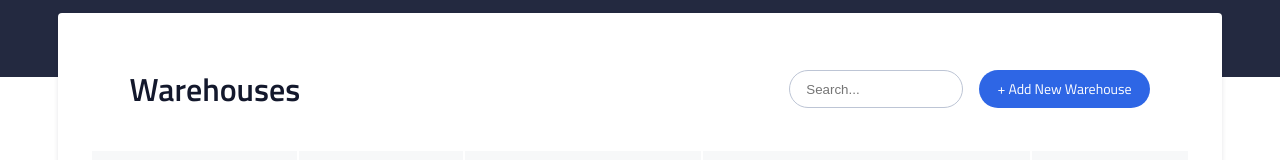
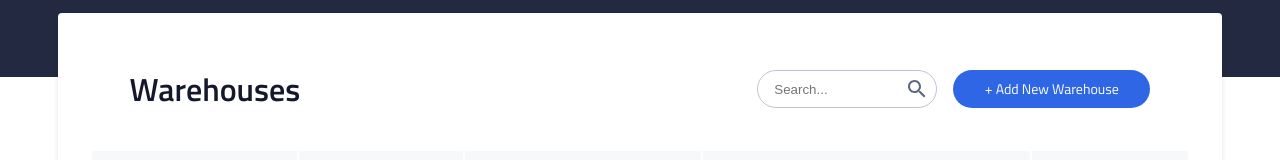
Before and after one commit to f2xiao/instock-frontend, a React (Create React App) app: page / in a window 1280 px wide. Shown: the part 123-283 px from the top of the page. Built offline with nearby package versions, Linux system fonts and the light colour scheme; no server answers.

Commit message:
adjust some paddings

```diff
--- a/src/components/PageTitle/PageTitle.scss
+++ b/src/components/PageTitle/PageTitle.scss
@@ -1,12 +1,7 @@
 @use "../../styles/partials/variables" as *;
 @use "../../styles/partials/mixins" as *;
 .page-title {
-  @include responsive-property(
-    padding,
-    $padding-m 0,
-    $padding-t 0,
-    $padding-d 0
-  );
+  @include responsive-property(padding, $padding-m, $padding-t, $padding-d);
   border-bottom: 1px solid $color-border;
   @include flex;
   justify-content: space-between;
--- a/src/components/Table/Table.jsx
+++ b/src/components/Table/Table.jsx
@@ -142,7 +142,7 @@ const Table = ({ type, headers, searchTerm, warehouseInventories = false }) => {
               <td className="table__cta">
                 <img
                   alt="delete icon"
-                  className="table__icon"
+                  className="table__icon table__icon--first"
                   src={deleteIcon}
                   onClick={() => {
                     handleItemDeleteClick(item);
--- a/src/components/Table/Table.scss
+++ b/src/components/Table/Table.scss
@@ -2,7 +2,6 @@
 @use "../../styles/partials/mixins" as *;
 
 .table {
-
   &__header {
     position: relative;
     cursor: pointer;
@@ -27,7 +26,7 @@
   }
 
   &__icon {
-    &:first-of-type {
+    &--first {
       margin-right: 1rem;
     }
     cursor: pointer;
--- a/src/components/TableList/TableList.jsx
+++ b/src/components/TableList/TableList.jsx
@@ -2,6 +2,7 @@ import "./TableList.scss";
 import Table from "../../components/Table/Table";
 import { Link } from "react-router-dom";
 import { useState } from "react";
+import searchIcon from "../../assets/icons/search-24px.svg";
 
 const TableList = ({ headers, type, title, ctaText }) => {
   const [searchTerm, setSearchTerm] = useState();
@@ -16,11 +17,19 @@ const TableList = ({ headers, type, title, ctaText }) => {
       <div className="table-list__header">
         <h1>{title}</h1>
         <form className="table-list__form">
-          <input
-            type="search"
-            placeholder="Search..."
-            onChange={handleSearch}
-          />
+          <div className="table-list__search">
+            <img
+              className="table-list__icon"
+              src={searchIcon}
+              alt="search icon"
+            />
+            <input
+              className="table-list__input"
+              type="search"
+              placeholder="Search..."
+              onChange={handleSearch}
+            />
+          </div>
           <Link className="table-list__cta" to={`/${type}/add`}>
             {ctaText}
           </Link>
--- a/src/components/TableList/TableList.scss
+++ b/src/components/TableList/TableList.scss
@@ -20,11 +20,37 @@
     @include responsive-property(padding-top, 1rem, 0);
   }
 
+  &__search {
+    // @include responsive-property(flex-grow, 1, 0);
+    position: relative;
+
+    @include flex;
+    gap: 1rem;
+    @include responsive-property(width, 100%, 100%);
+    @include responsive-property(max-width, none, 11.5625rem, 17.125rem);
+  }
+
+  &__input {
+    width: 100%;
+    &::placeholder {
+      text-transform: capitalize;
+    }
+  }
+
+  &__icon {
+    position: absolute;
+    top: 50%;
+    right: 0.5rem;
+    transform: translateY(-50%);
+  }
+
   &__cta {
-    @include cta(auto);
+    @include cta(none);
     background: $color-cta;
     color: $color-bg;
+    padding: 0 1rem;
     @include responsive-property(line-height, 36px, 38px);
+    // width: 100%;
     text-align: center;
   }
 }
--- a/src/components/WarehouseDetails/WarehouseDetails.scss
+++ b/src/components/WarehouseDetails/WarehouseDetails.scss
@@ -1,7 +1,8 @@
 @use "../../styles/partials/mixins" as *;
 @use "../../styles/partials/variables" as *;
 .warehouse {
-  padding-top: 1rem;
+  padding: 1rem;
+  @include responsive-property(padding, 1rem, 1rem 2rem);
   border-top: 1px solid $color-border;
   @include flex;
   flex-wrap: wrap;
--- a/src/pages/WarehouseDetailsPage/WarehouseDetailsPage.jsx
+++ b/src/pages/WarehouseDetailsPage/WarehouseDetailsPage.jsx
@@ -47,6 +47,7 @@ const WarehouseDetailsPage = () => {
         />
         <WarehouseDetails warehouse={warehouse} />
       </div>
+      <div className="warehouse-details-page__inventories">
         <Table
           type="inventories"
           headers={headers}
@@ -54,6 +55,7 @@ const WarehouseDetailsPage = () => {
           id={id}
         />
       </div>
+    </div>
   );
 };
 
--- a/src/pages/WarehouseDetailsPage/WarehouseDetailsPage.scss
+++ b/src/pages/WarehouseDetailsPage/WarehouseDetailsPage.scss
@@ -1,10 +1,14 @@
 @use "../../styles/partials/mixins" as *;
 @use "../../styles/partials/variables" as *;
 .warehouse-details-page {
-  @include responsive-property(padding, 1rem 1.5rem, 1rem 2rem);
+  @include responsive-property(padding, 1rem 0, 1rem 0);
   &__info {
     @include tablet {
       padding-bottom: 1rem;
     }
   }
+
+  &__inventories {
+    @include responsive-property(padding, 0 1rem, 0 2rem);
+  }
 }
--- a/src/styles/partials/_global.scss
+++ b/src/styles/partials/_global.scss
@@ -31,14 +31,14 @@ h4 {
   @include responsive-font(0.6875rem, 1rem, 400, 0.75rem, 1.125rem, 400);
 }
 input {
-  @include cta(17.125rem);
+  @include cta();
   padding: 0 1rem;
   border: 0.0625rem solid $color-border;
   background-color: $color-bg;
 }
 
 button {
-  @include cta(10.5rem);
+  @include cta();
   border: 0.0625rem solid $color-cta;
   color: $color-bg;
   text-transform: capitalize;
@@ -78,6 +78,7 @@ td {
   flex-basis: 40%;
   vertical-align: middle;
   @include responsive-property(padding, 0, 1rem 1rem);
+  min-width: 115px;
 }
 
 ul,
--- a/src/styles/partials/_mixins.scss
+++ b/src/styles/partials/_mixins.scss
@@ -78,13 +78,12 @@
 }
 
 // cta
-@mixin cta($maxw) {
+@mixin cta($maxw: none) {
   @include responsive-property(height, 36px, 38px);
 
   border-radius: 20px;
   width: 100%;
-  @include tablet {
-    width: 50%;
-    max-width: $maxw;
-  }
+  // @include tablet {
+  //   max-width: $maxw;
+  // }
 }
```
Lines whose indentation alone changed are shown as unchanged.
